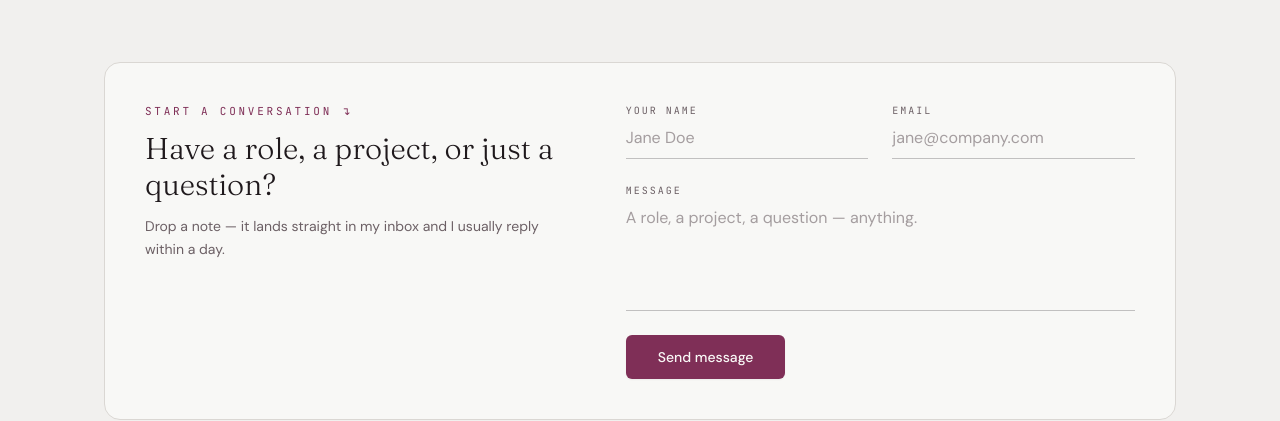
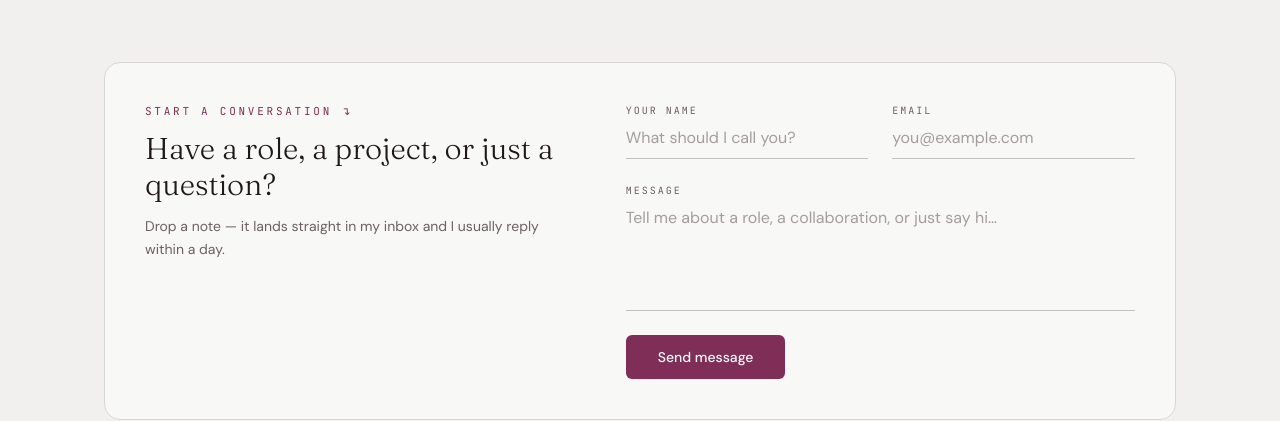
Before and after one commit to arya-lakshmi-ai-dev/portfolio, a Next.js app: page / in a window 1280 px wide. Shown: the part 6620-7041 px from the top of the page. Built offline with nearby package versions, Linux system fonts and the light colour scheme.

Commit message:
Friendlier contact form placeholders

```diff
--- a/src/components/sections/contact-form.tsx
+++ b/src/components/sections/contact-form.tsx
@@ -79,7 +79,7 @@ export function ContactForm() {
             required
             value={form.name}
             onChange={(e) => set("name", e.target.value)}
-            placeholder="Jane Doe"
+            placeholder="What should I call you?"
             className={inputCls}
           />
         </label>
@@ -92,7 +92,7 @@ export function ContactForm() {
             type="email"
             value={form.email}
             onChange={(e) => set("email", e.target.value)}
-            placeholder="jane@company.com"
+            placeholder="you@example.com"
             className={inputCls}
           />
         </label>
@@ -107,7 +107,7 @@ export function ContactForm() {
           rows={4}
           value={form.message}
           onChange={(e) => set("message", e.target.value)}
-          placeholder="A role, a project, a question — anything."
+          placeholder="Tell me about a role, a collaboration, or just say hi…"
           className={`${inputCls} resize-none`}
         />
       </label>
```
